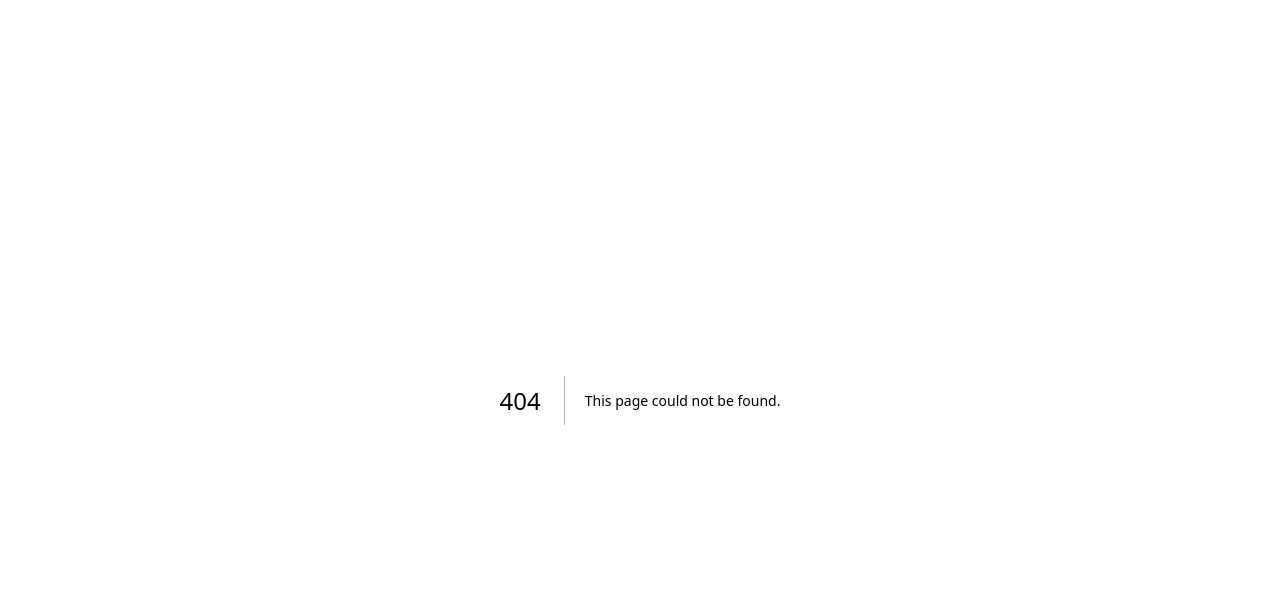
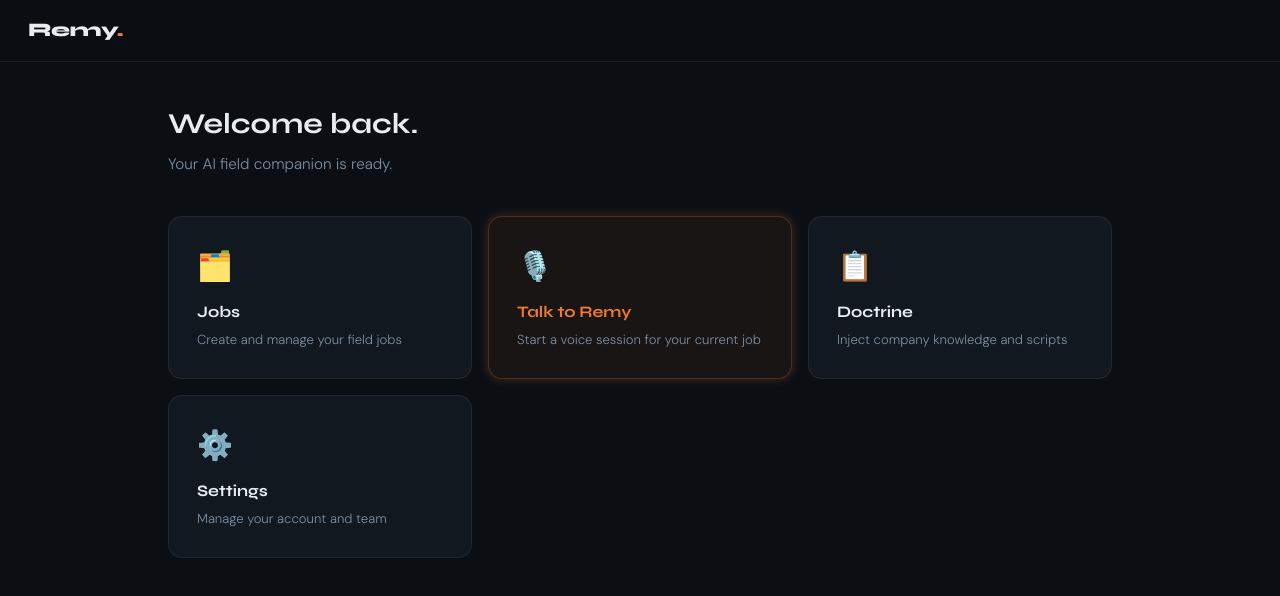
Before and after one commit to Jkapp93/Remy, a Next.js app: page /dashboard in a window 1280 px wide. Before the commit this address had no page. Shown: the top 596 px of the page. Built offline with nearby package versions, Linux system fonts and the light colour scheme; no server answers.

Commit message:
feat: core app structure — layout, auth, dashboard, chat API

```diff
--- /dev/null
+++ b/app/api/chat/route.ts
@@ -0,0 +1,38 @@
+import { NextRequest, NextResponse } from 'next/server';
+import Anthropic from '@anthropic-ai/sdk';
+
+const anthropic = new Anthropic({ apiKey: process.env.ANTHROPIC_API_KEY });
+
+export async function POST(req: NextRequest) {
+  try {
+    const { messages, doctrine, jobContext, repMemory } = await req.json();
+
+    const systemPrompt = `You are Remy, an AI field companion for home services sales reps. You ride along with reps in the field and help them succeed on every job.
+
+Your personality: confident, concise, street-smart. You've seen thousands of jobs. You know what works. You talk like a seasoned pro giving advice to their teammate — not like a chatbot.
+
+Keep responses SHORT and actionable. The rep is in the field. They don't have time for paragraphs.
+
+${doctrine ? `COMPANY DOCTRINE (follow this exactly):\n${doctrine}\n` : ''}
+${jobContext ? `CURRENT JOB:\n${jobContext}\n` : ''}
+${repMemory ? `WHAT YOU KNOW ABOUT THIS REP:\n${repMemory}\n` : ''}
+
+When the rep pulls up to a job, brief them fast: customer situation, what to lead with, what to watch for.
+When they face an objection, give them the response — don't explain it, just give it to them.
+When the job is done, debrief: what went well, what to follow up on.`;
+
+    const response = await anthropic.messages.create({
+      model: 'claude-sonnet-4-20250514',
+      max_tokens: 300,
+      system: systemPrompt,
+      messages: messages,
+    });
+
+    const text = response.content[0].type === 'text' ? response.content[0].text : '';
+
+    return NextResponse.json({ message: text });
+  } catch (error) {
+    console.error('Chat error:', error);
+    return NextResponse.json({ error: 'Failed to get response' }, { status: 500 });
+  }
+}
--- /dev/null
+++ b/app/auth/page.tsx
@@ -0,0 +1,15 @@
+import { SignIn } from '@clerk/nextjs';
+
+export default function AuthPage() {
+  return (
+    <div style={{
+      background: '#0b0f14',
+      minHeight: '100vh',
+      display: 'flex',
+      alignItems: 'center',
+      justifyContent: 'center',
+    }}>
+      <SignIn afterSignInUrl="/dashboard" signUpUrl="/auth" />
+    </div>
+  );
+}
--- /dev/null
+++ b/app/dashboard/page.tsx
@@ -0,0 +1,127 @@
+'use client';
+import { useUser } from '@clerk/nextjs';
+import { UserButton } from '@clerk/nextjs';
+import Link from 'next/link';
+
+export default function DashboardPage() {
+  const { user } = useUser();
+
+  return (
+    <div style={{
+      background: '#0b0f14',
+      minHeight: '100vh',
+      color: '#e8edf2',
+      fontFamily: "'DM Sans', sans-serif",
+    }}>
+      <style>{`
+        @import url('https://fonts.googleapis.com/css2?family=Syne:wght@700;800&family=DM+Sans:wght@300;400;500&display=swap');
+        * { box-sizing: border-box; margin: 0; padding: 0; }
+        @keyframes glow { 0%,100%{box-shadow:0 0 8px rgba(240,122,46,.2)} 50%{box-shadow:0 0 20px rgba(240,122,46,.4)} }
+      `}</style>
+
+      {/* Topbar */}
+      <div style={{
+        display: 'flex',
+        justifyContent: 'space-between',
+        alignItems: 'center',
+        padding: '16px 28px',
+        borderBottom: '1px solid rgba(255,255,255,0.07)',
+        background: 'rgba(11,15,20,0.95)',
+        backdropFilter: 'blur(20px)',
+        position: 'sticky',
+        top: 0,
+        zIndex: 100,
+      }}>
+        <div style={{
+          fontFamily: "'Syne', sans-serif",
+          fontSize: '1.2rem',
+          fontWeight: 800,
+          letterSpacing: '-0.02em',
+        }}>
+          Remy<span style={{ color: '#f07a2e' }}>.</span>
+        </div>
+        <UserButton afterSignOutUrl="/" />
+      </div>
+
+      {/* Main */}
+      <div style={{ padding: '40px 28px', maxWidth: '1000px', margin: '0 auto' }}>
+        <div style={{
+          fontFamily: "'Syne', sans-serif",
+          fontSize: '1.8rem',
+          fontWeight: 700,
+          marginBottom: '8px',
+        }}>
+          Welcome back{user?.firstName ? `, ${user.firstName}` : ''}.
+        </div>
+        <div style={{ color: '#7a8fa4', fontSize: '0.95rem', marginBottom: '40px', fontWeight: 300 }}>
+          Your AI field companion is ready.
+        </div>
+
+        {/* Cards */}
+        <div style={{
+          display: 'grid',
+          gridTemplateColumns: 'repeat(auto-fit, minmax(240px, 1fr))',
+          gap: '16px',
+        }}>
+          <Link href="/dashboard/jobs" style={{ textDecoration: 'none' }}>
+            <div style={{
+              background: '#111820',
+              border: '1px solid rgba(255,255,255,0.07)',
+              borderRadius: '14px',
+              padding: '28px',
+              cursor: 'pointer',
+              transition: 'border-color 0.2s',
+            }}>
+              <div style={{ fontSize: '1.8rem', marginBottom: '12px' }}>🗂️</div>
+              <div style={{ fontFamily: "'Syne', sans-serif", fontWeight: 700, fontSize: '1rem', marginBottom: '6px' }}>Jobs</div>
+              <div style={{ color: '#7a8fa4', fontSize: '0.82rem', fontWeight: 300 }}>Create and manage your field jobs</div>
+            </div>
+          </Link>
+
+          <Link href="/dashboard/voice" style={{ textDecoration: 'none' }}>
+            <div style={{
+              background: 'rgba(240,122,46,0.06)',
+              border: '1px solid rgba(240,122,46,0.25)',
+              borderRadius: '14px',
+              padding: '28px',
+              cursor: 'pointer',
+              animation: 'glow 3s ease-in-out infinite',
+            }}>
+              <div style={{ fontSize: '1.8rem', marginBottom: '12px' }}>🎙️</div>
+              <div style={{ fontFamily: "'Syne', sans-serif", fontWeight: 700, fontSize: '1rem', marginBottom: '6px', color: '#f07a2e' }}>Talk to Remy</div>
+              <div style={{ color: '#7a8fa4', fontSize: '0.82rem', fontWeight: 300 }}>Start a voice session for your current job</div>
+            </div>
+          </Link>
+
+          <Link href="/dashboard/doctrine" style={{ textDecoration: 'none' }}>
+            <div style={{
+              background: '#111820',
+              border: '1px solid rgba(255,255,255,0.07)',
+              borderRadius: '14px',
+              padding: '28px',
+              cursor: 'pointer',
+            }}>
+              <div style={{ fontSize: '1.8rem', marginBottom: '12px' }}>📋</div>
+              <div style={{ fontFamily: "'Syne', sans-serif", fontWeight: 700, fontSize: '1rem', marginBottom: '6px' }}>Doctrine</div>
+              <div style={{ color: '#7a8fa4', fontSize: '0.82rem', fontWeight: 300 }}>Inject company knowledge and scripts</div>
+            </div>
+          </Link>
+
+          <Link href="/dashboard/settings" style={{ textDecoration: 'none' }}>
+            <div style={{
+              background: '#111820',
+              border: '1px solid rgba(255,255,255,0.07)',
+              borderRadius: '14px',
+              padding: '28px',
+              cursor: 'pointer',
+            }}>
+              <div style={{ fontSize: '1.8rem', marginBottom: '12px' }}>⚙️</div>
+              <div style={{ fontFamily: "'Syne', sans-serif", fontWeight: 700, fontSize: '1rem', marginBottom: '6px' }}>Settings</div>
+              <div style={{ color: '#7a8fa4', fontSize: '0.82rem', fontWeight: 300 }}>Manage your account and team</div>
+            </div>
+          </Link>
+        </div>
+      </div>
+    </div>
+  );
+}
--- a/app/layout.tsx
+++ b/app/layout.tsx
@@ -1,35 +1,18 @@
-import type { Metadata } from "next";
-import localFont from "next/font/local";
-import "./globals.css";
-
-const geistSans = localFont({
-  src: "./fonts/GeistVF.woff",
-  variable: "--font-geist-sans",
-  weight: "100 900",
-});
-const geistMono = localFont({
-  src: "./fonts/GeistMonoVF.woff",
-  variable: "--font-geist-mono",
-  weight: "100 900",
-});
+import type { Metadata } from 'next';
+import { ClerkProvider } from '@clerk/nextjs';
+import './globals.css';
 
 export const metadata: Metadata = {
-  title: "Create Next App",
-  description: "Generated by create next app",
+  title: 'Remy — AI Companion for Field Reps',
+  description: 'Voice-first AI that rides along with your field reps.',
 };
 
-export default function RootLayout({
-  children,
-}: Readonly<{
-  children: React.ReactNode;
-}>) {
+export default function RootLayout({ children }: { children: React.ReactNode }) {
   return (
-    <html lang="en">
-      <body
-        className={`${geistSans.variable} ${geistMono.variable} antialiased`}
-      >
-        {children}
-      </body>
-    </html>
+    <ClerkProvider>
+      <html lang="en">
+        <body>{children}</body>
+      </html>
+    </ClerkProvider>
   );
 }
--- /dev/null
+++ b/lib/supabase.ts
@@ -0,0 +1,6 @@
+import { createClient } from '@supabase/supabase-js';
+
+const supabaseUrl = process.env.NEXT_PUBLIC_SUPABASE_URL!;
+const supabaseAnonKey = process.env.NEXT_PUBLIC_SUPABASE_ANON_KEY!;
+
+export const supabase = createClient(supabaseUrl, supabaseAnonKey);
--- a/package.json
+++ b/package.json
@@ -9,6 +9,7 @@
     "lint": "next lint"
   },
   "dependencies": {
+    "@anthropic-ai/sdk": "^0.100.1",
     "@clerk/nextjs": "^6.39.5",
     "@stripe/stripe-js": "^9.7.0",
     "@supabase/supabase-js": "^2.107.0",
```
Also changed, not shown: middleware.ts (added, +9 -0 lines), 1 other file (tests, documents, lock files or other folders).
